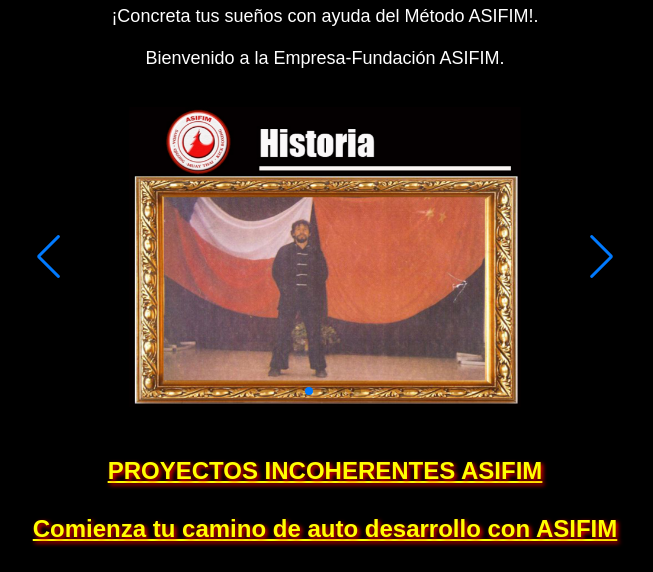
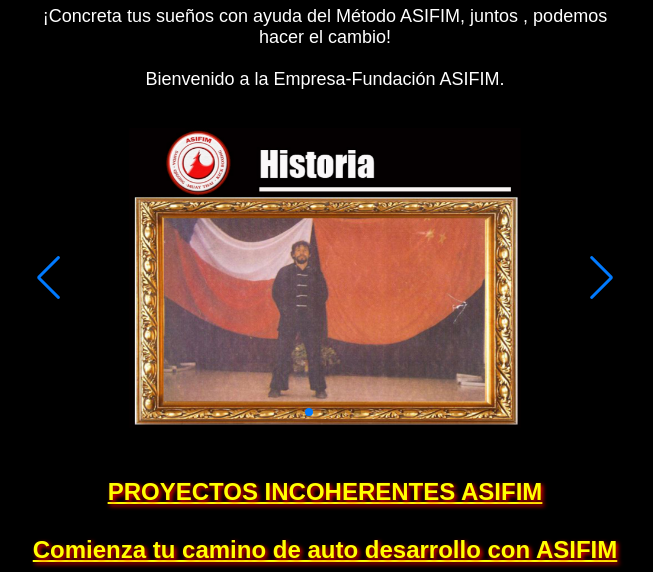
Before and after one commit to asifim-chile/asifim-chile.github.io, a plain HTML site: page index.html in a window 1280 px wide. Shown: the part 313-885 px from the top of the page, without its empty margins (315-968 px from the left). Before the commit the page ends 864 px from the top, so only its background shows below. Drawn offline with nearby package versions, Linux system fonts and the light colour scheme.

Commit message:
Update index.html

```diff
--- a/index.html
+++ b/index.html
@@ -98,7 +98,7 @@
     <img src="logoasifim.png" alt="Logo ASIFIM" class="logo">
     <div class="text-3d">ASIFIM</div>
     <p class="description">
-    ¡Concreta tus sueños con ayuda del Método ASIFIM!. <br><br>Bienvenido a la Empresa-Fundación ASIFIM. </p>
+    ¡Concreta tus sueños con ayuda del Método ASIFIM, juntos , podemos hacer el cambio! <br><br>Bienvenido a la Empresa-Fundación ASIFIM. </p>
 
     <div class="swiper" onclick="window.location.href='historia.html';">
         <div class="swiper-wrapper">
```
